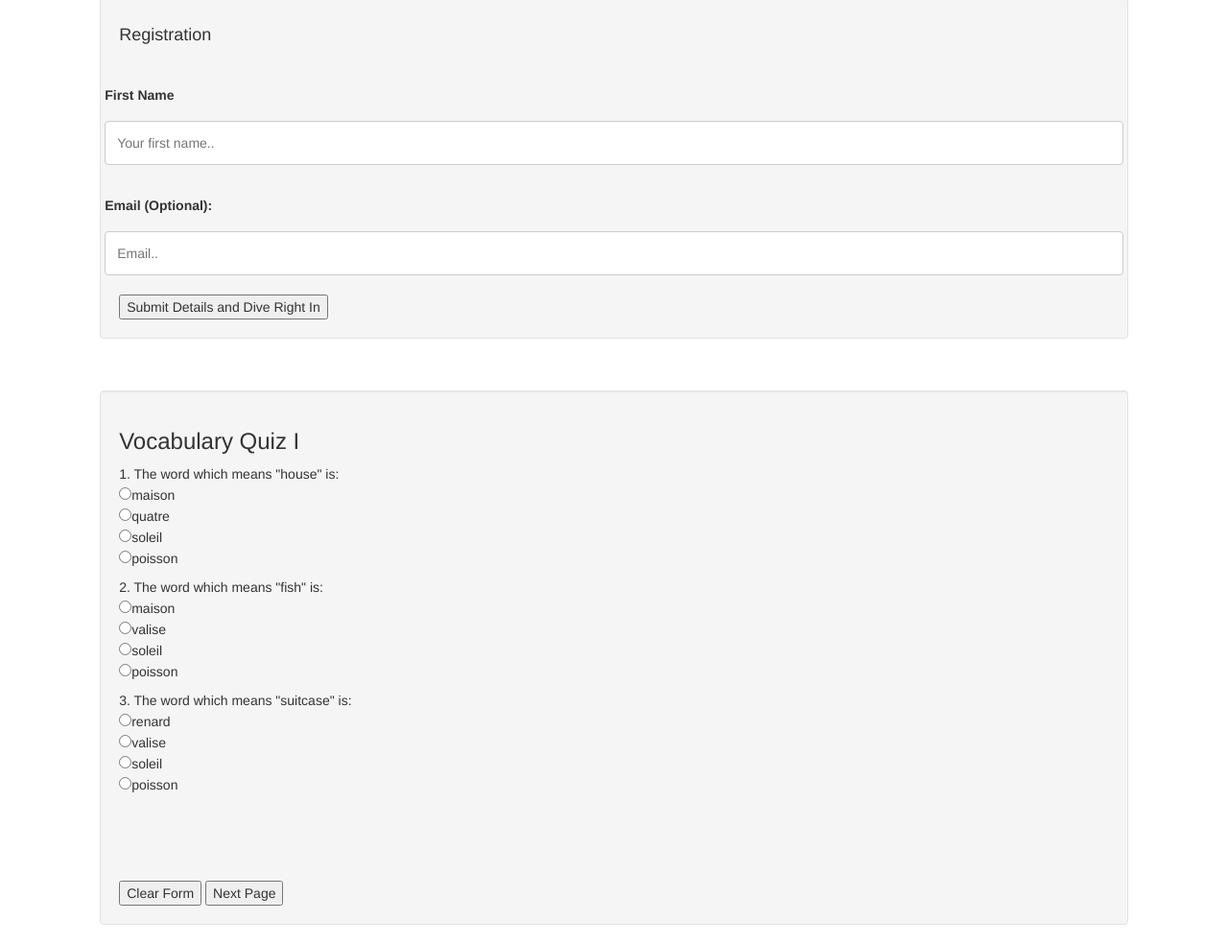
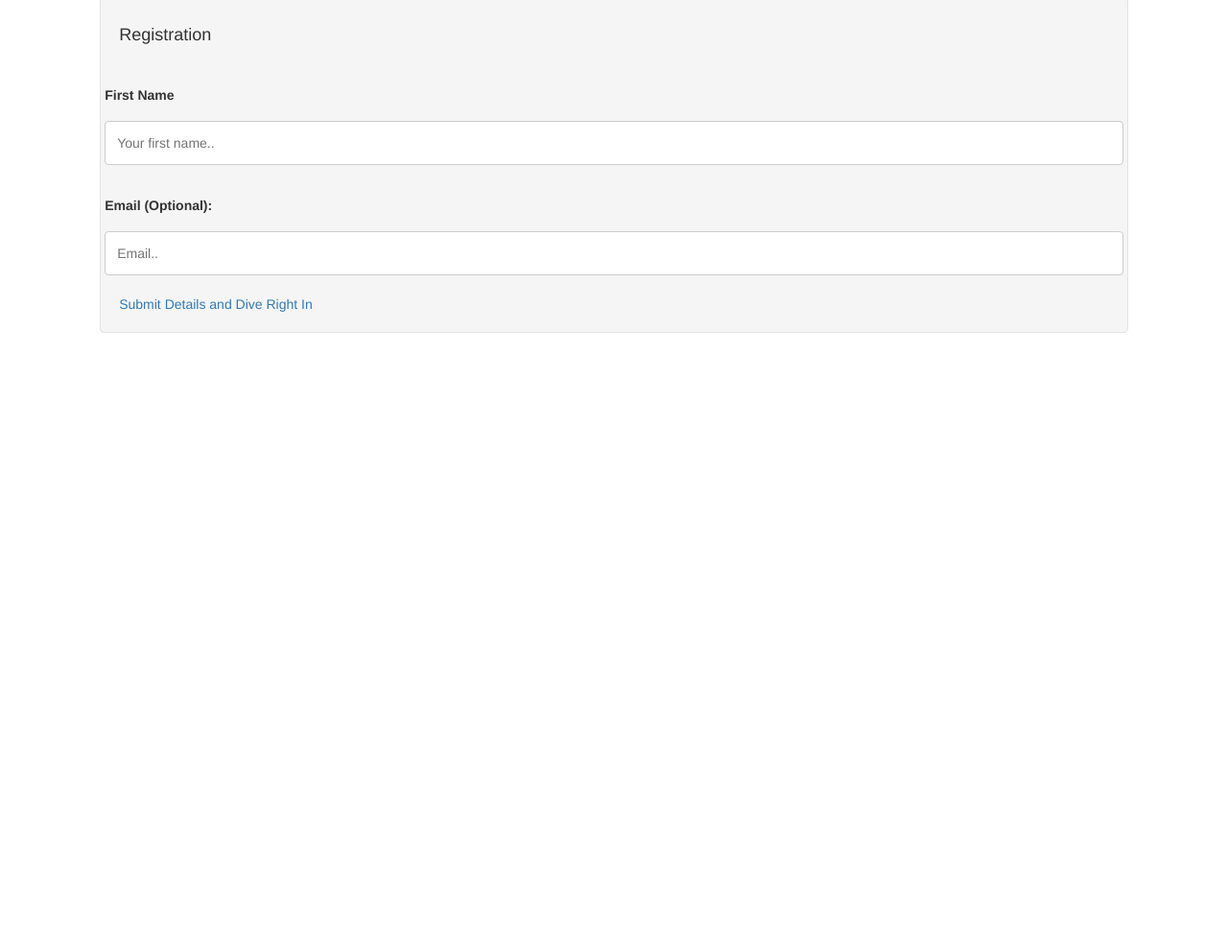
Before and after one commit to MercurialMune/Quiz-Board, a plain HTML site: page index.html in a window 1280 px wide. Shown: the part 1081-2065 px from the top of the page at 96% size. After the commit the page ends 1448 px from the top, so only its background shows below. Drawn offline with Linux system fonts and the light colour scheme.

Commit message:
correct indentation and spacing

```diff
--- a/index.html
+++ b/index.html
@@ -10,14 +10,11 @@
 </head>
 
 <body>
-
   <section class="hero">
     <div class="hero-text">
       <h2>The Mercurial JavaScript Quiz Board</h2>
       <h4>A jQuery and Bootstrap project to test a user's knowledge on the javaScript language</h4>
-      <a href="#firstpg" class="button">
-
-        Start</a>
+      <a href="#firstpg" class="button">Start</a>
     </div>
   </section>
   <section id="firststuff">
@@ -55,59 +52,9 @@
             </div>
           </div>
           <br>
-        <input  href="#startstuff" type="reset" value="Submit Details and Dive Right In">
-
+          <a href="quiz.html">Submit Details and Dive Right In</a>
         </form>
-      <!-- style="height:200px"></textarea> -->
       </div>
-  </div>
-  </section>
-   <div class="container">
-
-    <div class="well">
-      <h3 >Vocabulary Quiz I</h3>
-
-      <form id="startstuff" method="post" action="mailto:raizen@mail.utexas.edu?subject=Vocabulary Quiz 1" enctype="text/plain">
-
-        <P>1. The word which means "house" is:<BR>
-          <input type="radio" name="1.The word which means house is" value="maison">maison<BR>
-          <input type="radio" name="1.The word which means house is" value="quatre">quatre<BR>
-          <input type="radio" name="1.The word which means house is" value="soleil">soleil<BR>
-          <input type="radio" name="1.The word which means house is" value="poisson">poisson<BR>
-        </p>
-
-        <P>2. The word which means "fish" is:<BR>
-          <input type="radio" name="2. The word which means fish is" value="maison">maison<BR>
-          <input type="radio" name="2. The word which means fish is" value="valise">valise<BR>
-          <input type="radio" name="2. The word which means fish is" value="soleil">soleil<BR>
-          <input type="radio" name="2. The word which means fish is" value="poisson">poisson<BR>
-        </p>
-
-        <P>3. The word which means "suitcase" is:<BR>
-          <input type="radio" name="3. The word which means suitcase is" value="renard">renard<BR>
-          <input type="radio" name="3. The word which means suitcase is" value="valise">valise<BR>
-          <input type="radio" name="3. The word which means suitcase is" value="soleil">soleil<BR>
-          <input type="radio" name="3. The word which means suitcase is" value="poisson">poisson<BR>
-        </p>
-
-        <br>
-        <br>
-        <br>
-        <br>
-
-        <input type="reset" value="Clear Form">
-        <input type="submit" value="Next Page">
-      </form>
-
-    </div>
-  </div>
-  <!-- <div class="row">
-    <input type="submit" value="Submit">
-  </div> -->
-
-
-  </div>
-
     </div>
 </body>
 
```
Lines whose indentation alone changed are shown as unchanged.
